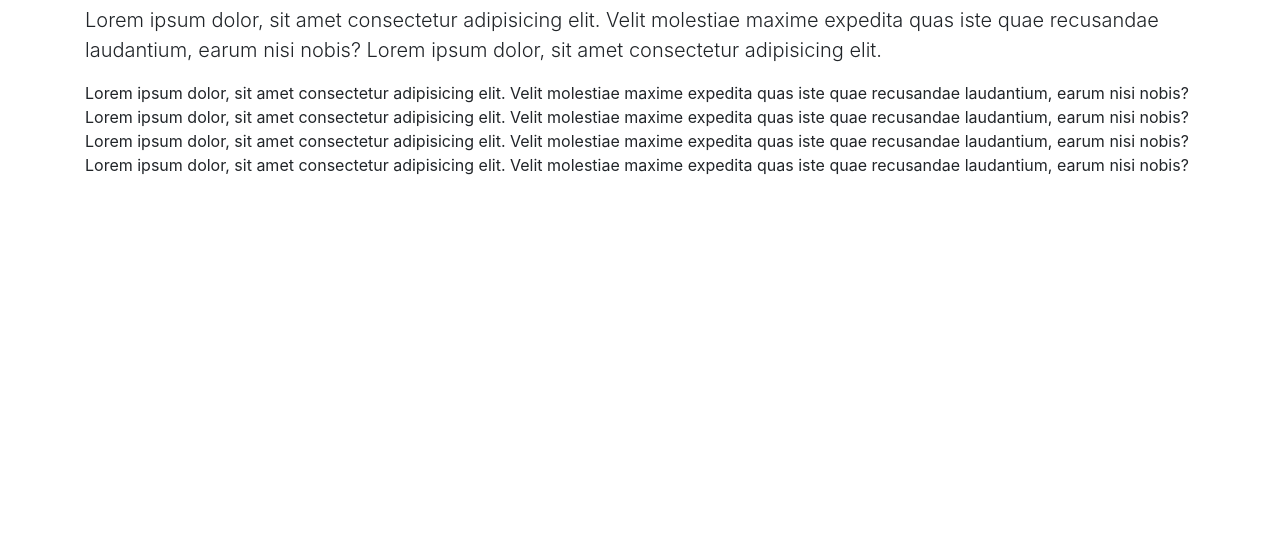
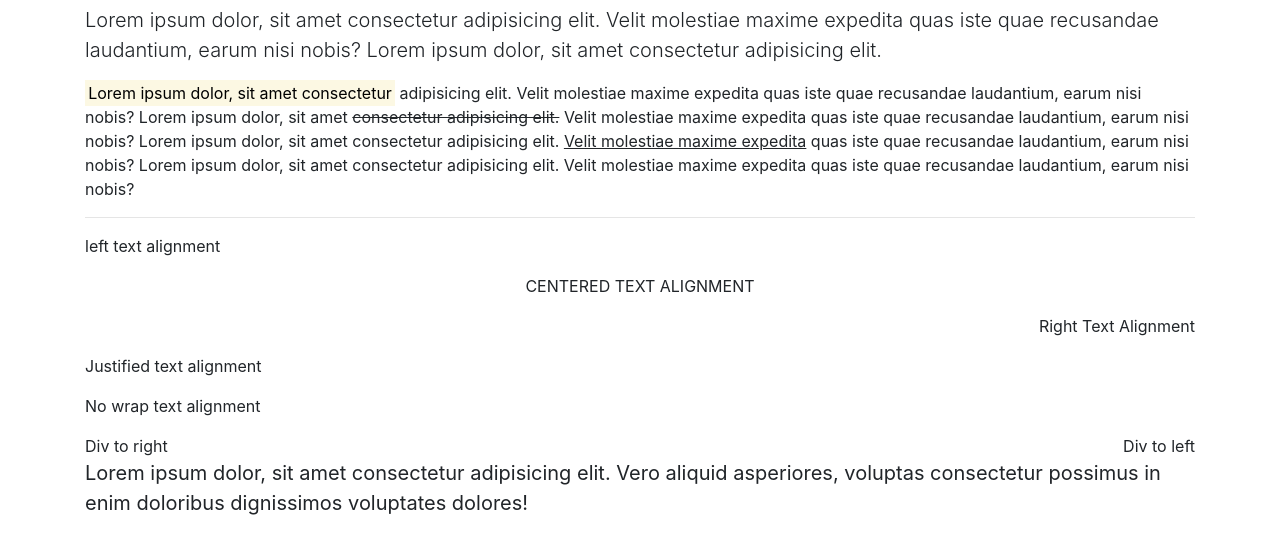
Before and after one commit to ShedrackGodson/Bootstrap-Course, a plain HTML site: page index.html in a window 1280 px wide. Shown: the part 51-604 px from the top of the page. Drawn offline with Linux system fonts and the light colour scheme.

Commit message:
blockquote

```diff
--- a/index.html
+++ b/index.html
@@ -12,17 +12,36 @@
   </head>
   <body>
     <div class="container">
+      <!-- TYPOGRAPHY -->
       <h1 class="page-header">Hello, world! <small>secondary text</small> </h1>
       <p class="lead">
         Lorem ipsum dolor, sit amet consectetur adipisicing elit. Velit molestiae maxime expedita quas iste quae recusandae laudantium, earum nisi nobis?
         Lorem ipsum dolor, sit amet consectetur adipisicing elit.
       </p>
       <p>
-        Lorem ipsum dolor, sit amet consectetur adipisicing elit. Velit molestiae maxime expedita quas iste quae recusandae laudantium, earum nisi nobis?
-        Lorem ipsum dolor, sit amet consectetur adipisicing elit. Velit molestiae maxime expedita quas iste quae recusandae laudantium, earum nisi nobis?
-        Lorem ipsum dolor, sit amet consectetur adipisicing elit. Velit molestiae maxime expedita quas iste quae recusandae laudantium, earum nisi nobis?
+        <mark>Lorem ipsum dolor, sit amet consectetur</mark> adipisicing elit. Velit molestiae maxime expedita quas iste quae recusandae laudantium, earum nisi nobis?
+        Lorem ipsum dolor, sit amet <del>consectetur adipisicing elit.</del> Velit molestiae maxime expedita quas iste quae recusandae laudantium, earum nisi nobis?
+        Lorem ipsum dolor, sit amet consectetur adipisicing elit. <u>Velit molestiae maxime expedita</u> quas iste quae recusandae laudantium, earum nisi nobis?
         Lorem ipsum dolor, sit amet consectetur adipisicing elit. Velit molestiae maxime expedita quas iste quae recusandae laudantium, earum nisi nobis?
       </p>
+      <hr>
+      <!-- ALIGNMENT & TRANSFORMATION-->
+      <p class="text-left text-lowercase">Left text alignment</p>
+      <p class="text-center text-uppercase">Centered text alignment</p>
+      <p class="text-right text-capitalize">Right text alignment</p>
+      <p class="text-justify">Justified text alignment</p>
+      <p class="text-nowrap">No wrap text alignment</p>
+      <!-- QUICK FLOATS -->
+      <div class="float-right">Div to left</div>
+      <div class="float-left">Div to right</div>
+
+      <!-- CLEARFIX -->
+      <div class="clearfix"></div>
+
+      <!-- BLOCKQUOTE -->
+      <blockquote class="blockquote">
+        <p>Lorem ipsum dolor, sit amet consectetur adipisicing elit. Vero aliquid asperiores, voluptas consectetur possimus in enim doloribus dignissimos voluptates dolores!</p>
+      </blockquote>
     </div>
     <!-- Optional JavaScript -->
     <!-- jQuery first, then Popper.js, then Bootstrap JS -->
```
